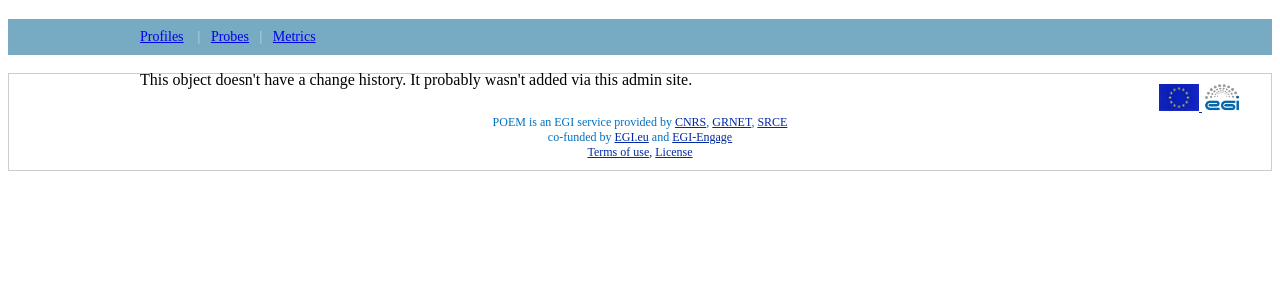
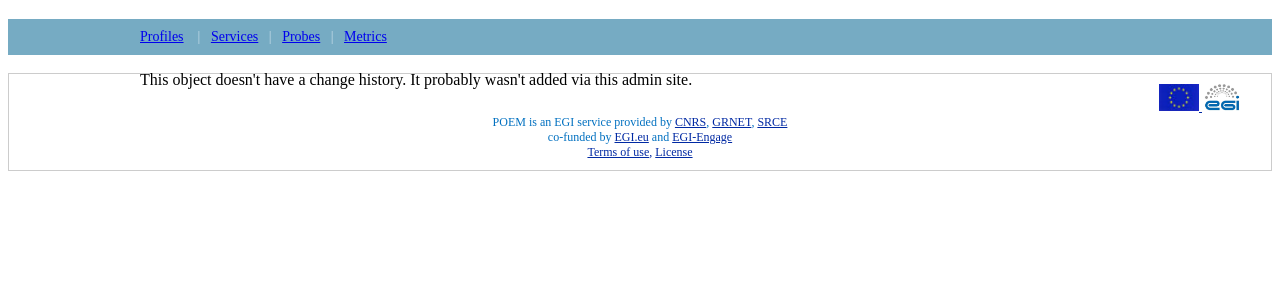
Before and after one commit to ARGOeu/poem, a Django app: template poem/Poem/poem/templates/admin/poem/groupofmetrics/object_history.html in a window 1280 px wide. Shown: the part 51-351 px from the top of the page. Run offline with Django 3.2, Linux system fonts and the light colour scheme; the template is opened without the code that fills it, so the values that code supplies are empty.

Commit message:
Added link to Service page to Group of metric templates.

```diff
--- a/poem/Poem/poem/templates/admin/poem/groupofmetrics/change_form.html
+++ b/poem/Poem/poem/templates/admin/poem/groupofmetrics/change_form.html
@@ -21,6 +21,7 @@
     {% endif %}
     &nbsp;&nbsp;&nbsp;|&nbsp;&nbsp;
     <a href="{% url 'admin:poem_profile_changelist' %}">Profiles</a>&nbsp;&nbsp;&nbsp;|&nbsp;&nbsp;
+    <a href="{% url 'admin:poem_service_changelist' %}">Services</a>&nbsp;&nbsp;&nbsp;|&nbsp;&nbsp;
     <a href="{% url 'admin:poem_probe_changelist' %}">Probes</a>&nbsp;&nbsp;&nbsp;|&nbsp;&nbsp;
     <a href="{% url 'admin:poem_metric_changelist' %}">Metrics</a>
   </div>
--- a/poem/Poem/poem/templates/admin/poem/groupofmetrics/change_list.html
+++ b/poem/Poem/poem/templates/admin/poem/groupofmetrics/change_list.html
@@ -7,6 +7,7 @@
       <a href="{% url 'admin:app_list' app_label=opts.app_label %}">Admin</a>
       &rsaquo; {% if has_change_permission %}<a href="{% url opts|admin_urlname:'changelist' %}">{{ opts.verbose_name_plural|capfirst }}</a>{% else %}{{ opts.verbose_name_plural|capfirst }}{% endif %}
       &nbsp;&nbsp;&nbsp;|&nbsp;&nbsp;<a href="{% url 'admin:poem_profile_changelist' %}">Profiles</a>&nbsp;&nbsp;&nbsp;|&nbsp;&nbsp;
+      <a href="{% url 'admin:poem_service_changelist' %}">Services</a>&nbsp;&nbsp;&nbsp;|&nbsp;&nbsp;
       <a href="{% url 'admin:poem_probe_changelist' %}">Probes</a>&nbsp;&nbsp;&nbsp;|&nbsp;&nbsp;
       <a href="{% url 'admin:poem_metric_changelist' %}">Metrics</a>
     </div>
--- a/poem/Poem/poem/templates/admin/poem/groupofmetrics/object_history.html
+++ b/poem/Poem/poem/templates/admin/poem/groupofmetrics/object_history.html
@@ -10,6 +10,7 @@
         &rsaquo; {% trans 'History' %}&nbsp;&nbsp;&nbsp;|&nbsp;&nbsp;
     {% endif %}
     <a href="{% url 'admin:poem_profile_changelist' %}">Profiles</a> &nbsp;&nbsp;&nbsp;|&nbsp;&nbsp;
+    <a href="{% url 'admin:poem_service_changelist' %}">Services</a>&nbsp;&nbsp;&nbsp;|&nbsp;&nbsp;
     <a href="{% url 'admin:poem_probe_changelist' %}">Probes</a>&nbsp;&nbsp;&nbsp;|&nbsp;&nbsp;
     <a href="{% url 'admin:poem_metric_changelist' %}">Metrics</a>
   </div>
```
